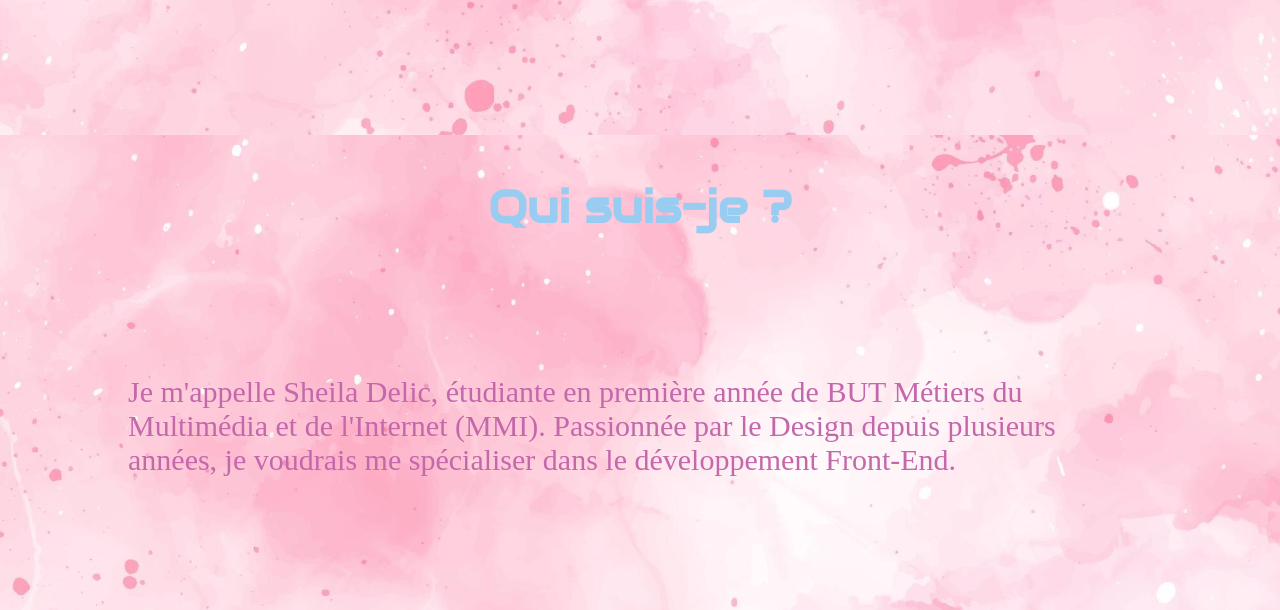
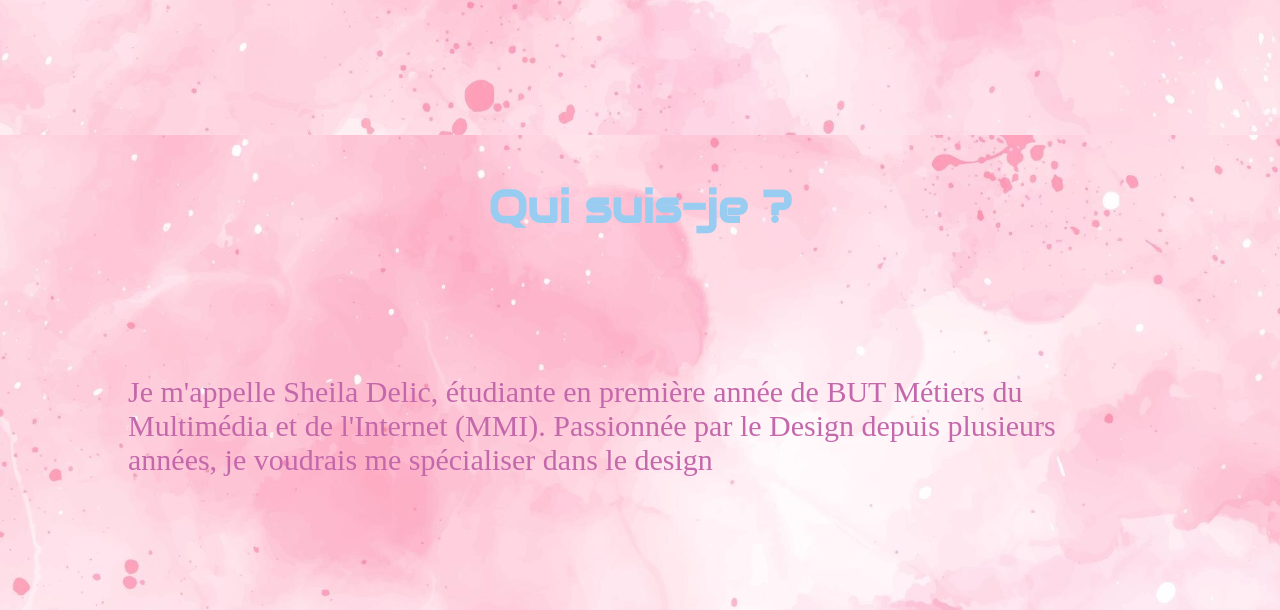
Before and after one commit to kaizen971/Projet_sheila, a plain HTML site: page index.html in a window 1280 px wide. Shown: the part 772-1382 px from the top of the page. Drawn offline with Linux system fonts and the light colour scheme; a script that the page names is missing; a web font is replaced by a local one.

Commit message:
fix html

```diff
--- a/index.html
+++ b/index.html
@@ -92,11 +92,10 @@
                 <h3 class="presentation-title">Qui suis-je ?</h3>
             </div>
             <div class="photo-and-text-zone">
-                <div class="round-image"></div>
                 <div class="presentation-text">
                     <p>Je m'appelle Sheila Delic, étudiante en première année de BUT Métiers du Multimédia et de
                         l'Internet (MMI). Passionnée par le Design depuis plusieurs années, je voudrais me spécialiser dans
-                        le développement Front-End.</p>
+                        le design</p>
                 </div>
             </div>
 
```
